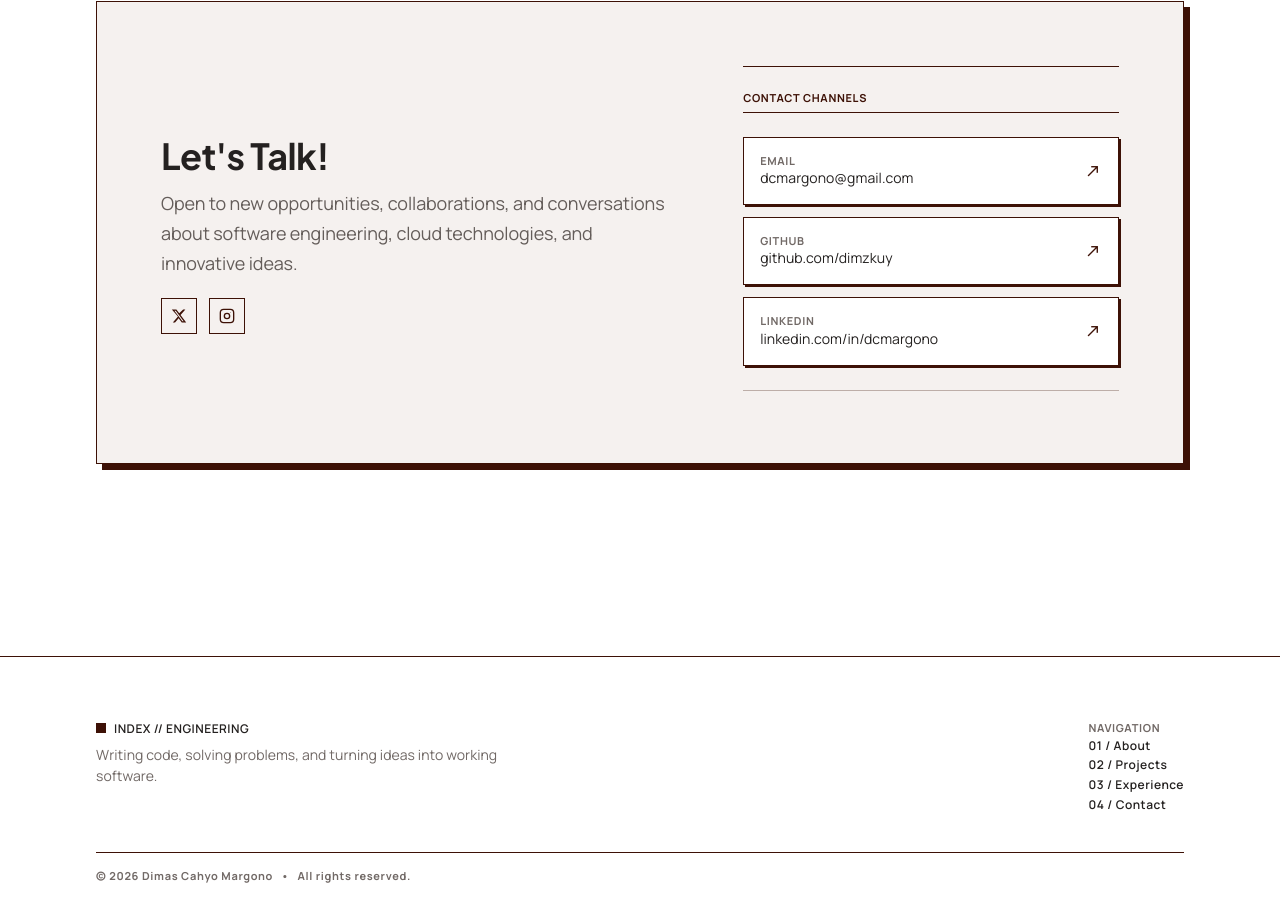
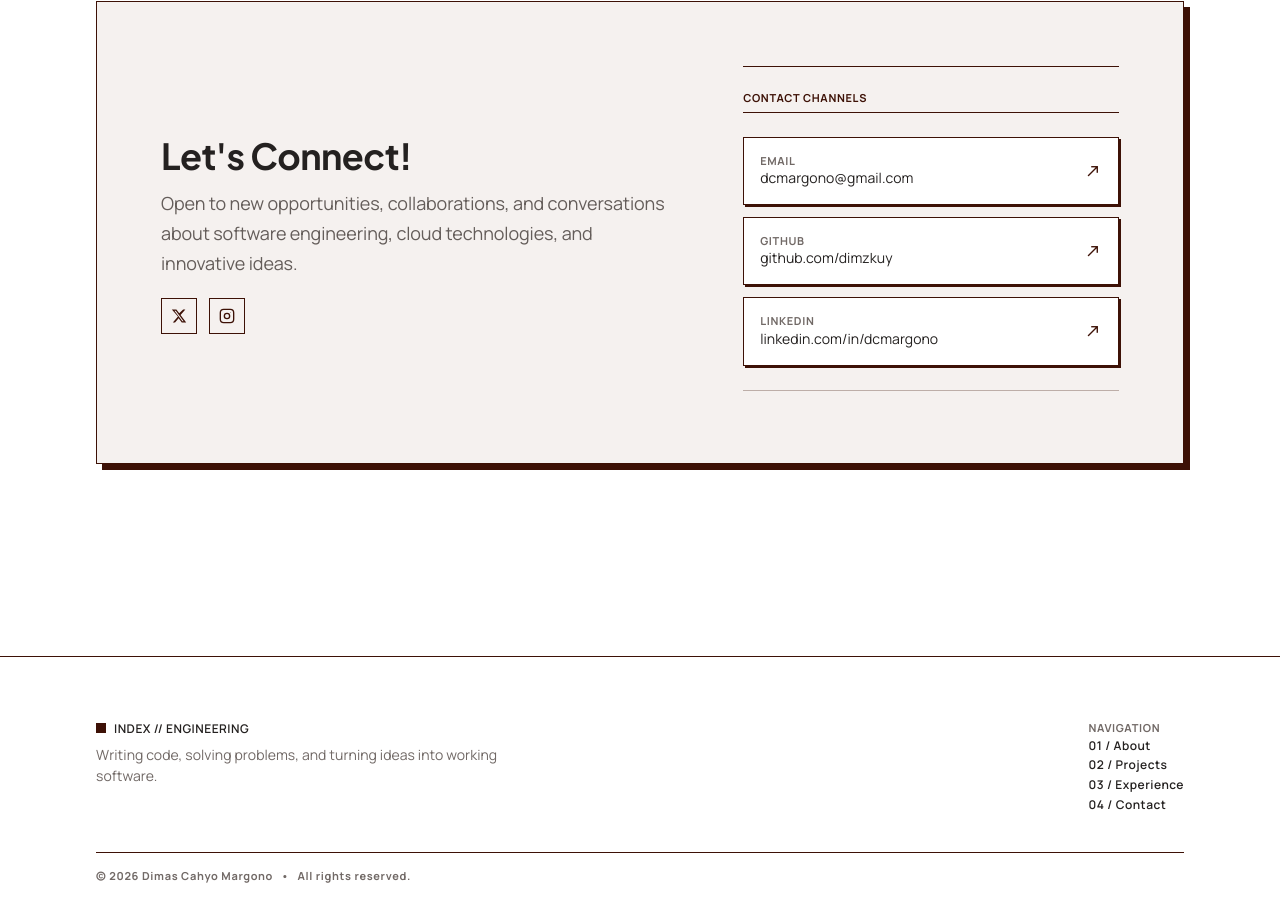
Before and after one commit to dimzkuy/Portofolio2026, a Next.js app: page / in a window 1280 px wide. Shown: the part 5333-6255 px from the top of the page. Built offline with nearby package versions, Linux system fonts and the light colour scheme; no server answers.

Commit message:
fix: fixing mismatch translation

```diff
--- a/src/app/page.js
+++ b/src/app/page.js
@@ -163,7 +163,7 @@ const CONTENT = {
     contact: {
       index: "07",
       title: "CONTACT",
-      heading: "Let's Talk!",
+      heading: "Let's Connect!",
       subtext:
         "Open to new opportunities, collaborations, and conversations about software engineering, cloud technologies, and innovative ideas.",
       channelHeader: "CONTACT CHANNELS",
@@ -347,7 +347,7 @@ const CONTENT = {
     contact: {
       index: "07",
       title: "KONTAK",
-      heading: "Mari Berbicara!",
+      heading: "Mari Terhubung!",
       subtext:
         "Terbuka untuk peluang baru, kolaborasi, dan diskusi tentang rekayasa perangkat lunak, teknologi cloud, serta ide inovatif.",
       cta: "Hubungi Saya",
@@ -1180,7 +1180,7 @@ export default function Home() {
               onMouseEnter={(e) => (e.currentTarget.style.boxShadow = "2px 2px 0px 0px rgba(61,17,6,0.35)")}
               onMouseLeave={(e) => (e.currentTarget.style.boxShadow = "4px 4px 0px 0px rgba(61,17,6,0.35)")}
             >
-              <span>{lang === "ID" ? "Lihat Semua Proyek" : "More Projects"}</span>
+              <span>{lang === "ID" ? "Proyek Lainnya" : "More Projects"}</span>
               <span className="material-symbols-outlined" style={{ fontSize: 18 }}>north_east</span>
             </Link>
           </div>
--- a/src/app/projects/page.js
+++ b/src/app/projects/page.js
@@ -18,7 +18,7 @@ const LABELS = {
   ID: {
     headerIndex: "01",
     headerTitle: "SEMUA PROYEK",
-    backBtn: "Kembali ke Beranda",
+    backBtn: "Beranda",
     placeholder: "[ TANGKAPAN LAYAR ]",
     contributionTitle: "Kontribusi Saya",
     githubBtn: "[ Repositori GitHub ]",
```
